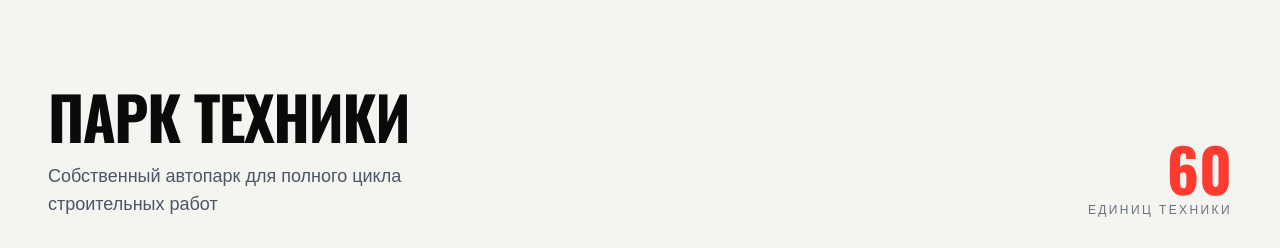
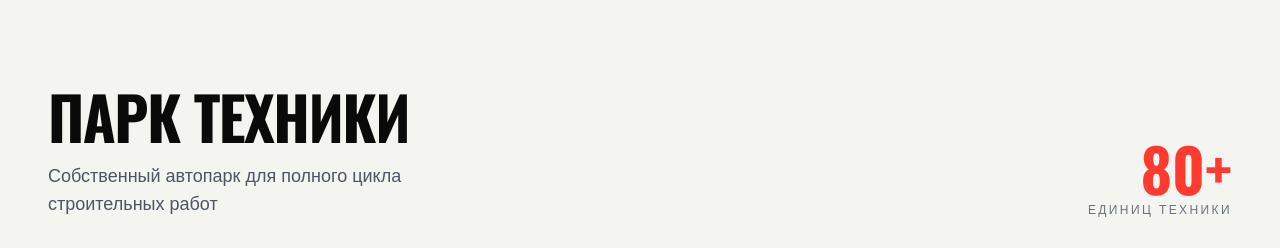
Before and after one commit to Pugmeister/ed-grupp, a React (Vite) app: page / in a window 1280 px wide. Shown: the part 8300-8548 px from the top of the page. Built offline with nearby package versions, Linux system fonts and the light colour scheme; a web font is replaced by a local one.

Commit message:
Техника обновлена строкой д 80+

```diff
--- a/src/components/Fleet/Fleet.jsx
+++ b/src/components/Fleet/Fleet.jsx
@@ -49,7 +49,7 @@ const fleet = [
 ]
 
 export default function Fleet() {
-  const total = fleet.reduce((sum, item) => sum + item.value, 0)
+  const total = "80+"
 
   return (
     <section className="py-20 sm:py-28 px-5 sm:px-6 md:px-12 bg-paper text-ink">
```
